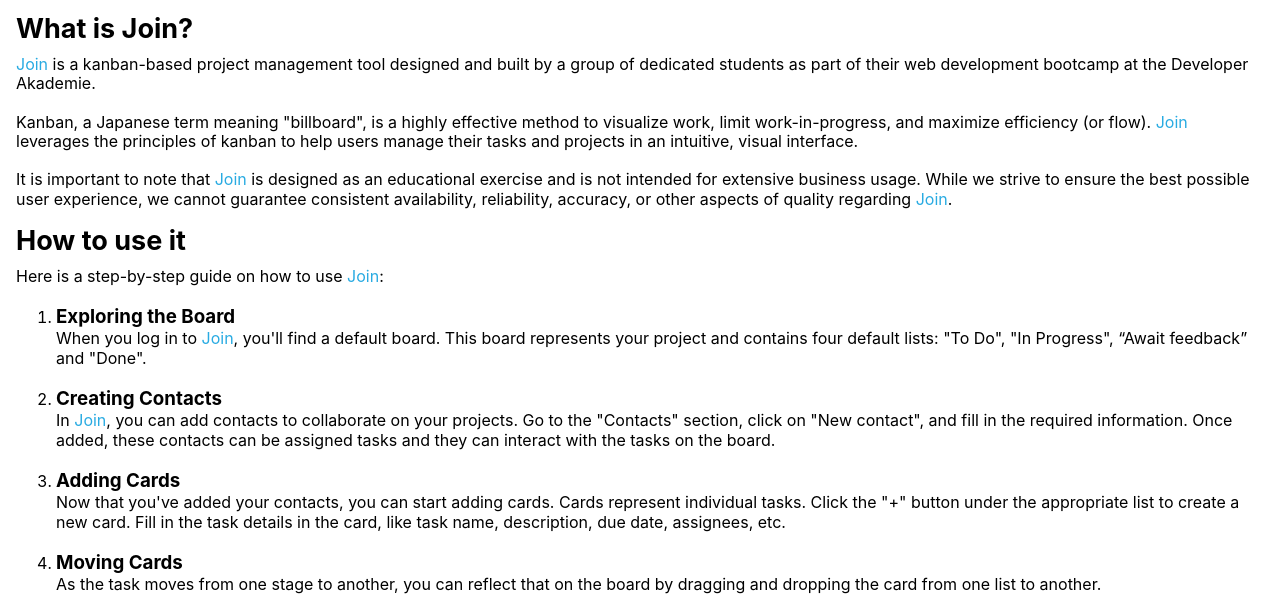
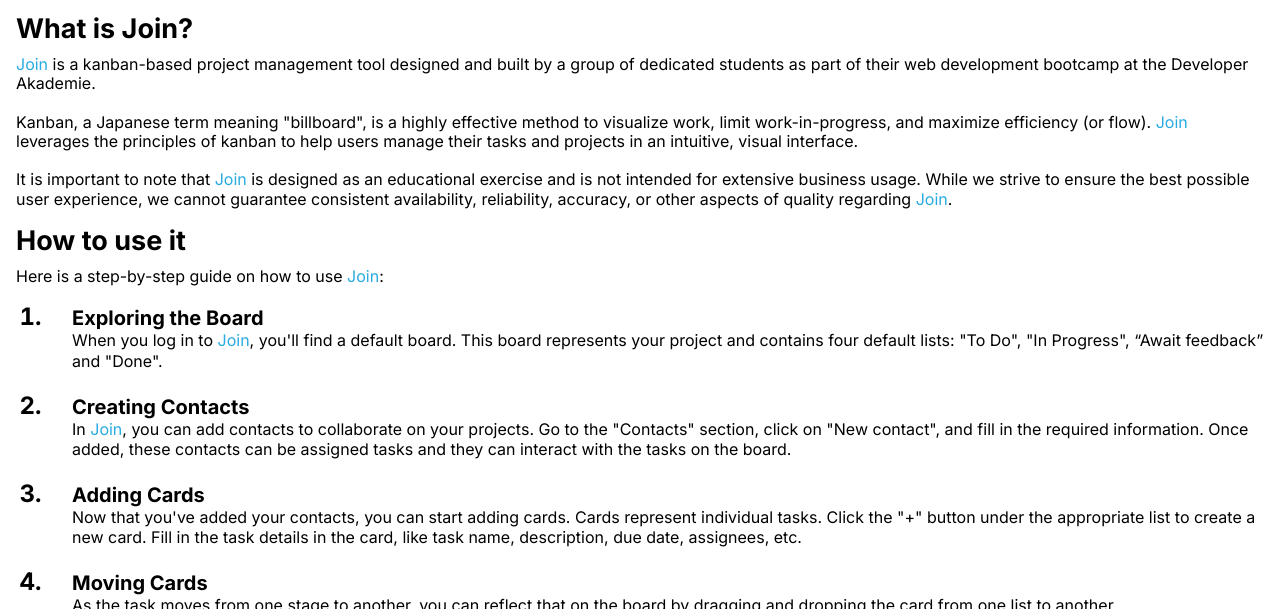
Before and after one commit to alexh7799/join_group_project, a website: page help.html in a window 1280 px wide. Shown: the part 168-777 px from the top of the page. Drawn offline with Linux system fonts and the light colour scheme.

Commit message:
create and add font.css

```diff
--- a/help.html
+++ b/help.html
@@ -4,13 +4,17 @@
 <head>
     <meta charset="UTF-8" />
     <meta name="viewport" content="width=device-width, initial-scale=1.0" />
-    <title>JOIN Legal Notice</title>
+    <title>JOIN Help</title>
     <link rel="shortcut icon" href="./assets/icons/logo1.svg" type="image/x-icon">
     <link rel="stylesheet" href="./styles/standard.css">
     <link rel="stylesheet" href="./styles/legalnotice.css">
+    <link rel="preconnect" href="https://fonts.googleapis.com">
+    <link rel="preconnect" href="https://fonts.gstatic.com" crossorigin>
+    <link href="https://fonts.googleapis.com/css2?family=Indie+Flower&family=Inter:ital,opsz,wght@0,14..32,100..900;1,14..32,100..900&display=swap" rel="stylesheet">
+
 </head>
 
-<body onload="init()">
+<body>
     <div class="legal-policy">
         <div class="head-legal-policy">
             <h1>Help</h1>
@@ -34,21 +38,21 @@
             <p>Here is a step-by-step guide on how to use <span class="highlighting">Join</span>:</p>
             <ol>
                 <li><h3>Exploring the Board</h3> When you log in to <span class="highlighting">Join</span>, you'll find a default board. This board represents your
-                    project and contains four default lists: "To Do", "In Progress", “Await feedback” and "Done".</li>
+                    project and contains four default lists: "To Do", "In Progress", “Await feedback” and "Done".</li><br>
                 <li><h3>Creating Contacts</h3> In <span class="highlighting">Join</span>, you can add contacts to collaborate on your projects. Go to the
                     "Contacts" section, click on "New contact", and fill in the required information. Once added, these
-                    contacts can be assigned tasks and they can interact with the tasks on the board.</li>
+                    contacts can be assigned tasks and they can interact with the tasks on the board.</li><br>
                 <li><h3>Adding Cards</h3> Now that you've added your contacts, you can start adding cards. Cards represent
                     individual tasks. Click the "+" button under the appropriate list to create a new card. Fill in the
-                    task details in the card, like task name, description, due date, assignees, etc.</li>
+                    task details in the card, like task name, description, due date, assignees, etc.</li><br>
                 <li><h3>Moving Cards</h3> As the task moves from one stage to another, you can reflect that on the board by
-                    dragging and dropping the card from one list to another.</li>
+                    dragging and dropping the card from one list to another.</li><br>
                 <li><h3>Deleting Cards</h3> Once a task is completed, you can either move it to the "Done" list or delete it.
                     Deleting a card will permanently remove it from the board. Please exercise caution when deleting
                     cards, as this action is irreversible.<br><br> Remember that using <span class="highlighting">Join</span> effectively requires consistent
                     updates from you and your team to ensure the board reflects the current state of your project.<br><br> Have
                     more questions about <span class="highlighting">Join</span>? Feel free to contact us at [Your Contact Email]. We're here to help you!
-                </li>
+                </li><br>
             </ol>
             <p>Enjoy using Join!</p>
         </div>
--- a/styles/legalnotice.css
+++ b/styles/legalnotice.css
@@ -30,8 +30,15 @@
 }
 
 h3 {
+    margin-top: 0;
     margin-bottom: 0;
-    margin-bottom: 0;
+    font-family: Inter;
+    font-size: 20px;
+    font-weight: 700;
+    line-height: 24px;
+    text-align: left;
+    text-underline-position: from-font;
+    text-decoration-skip-ink: none;
 }
 
 p {
@@ -55,6 +62,19 @@
     margin-top: 0px;
 }
 
+ol {
+    padding-left: 32px;
+}
+
+ol li {
+    padding-left: 24px;
+}
+
+ol li::marker {
+    font-size: 24px;
+    font-weight: 700;
+}
+
 .highlighting {
     color: var(--blue);
     margin-top: 0;
```
Also changed, not shown: legalnotice.html (+5 -1 lines).
